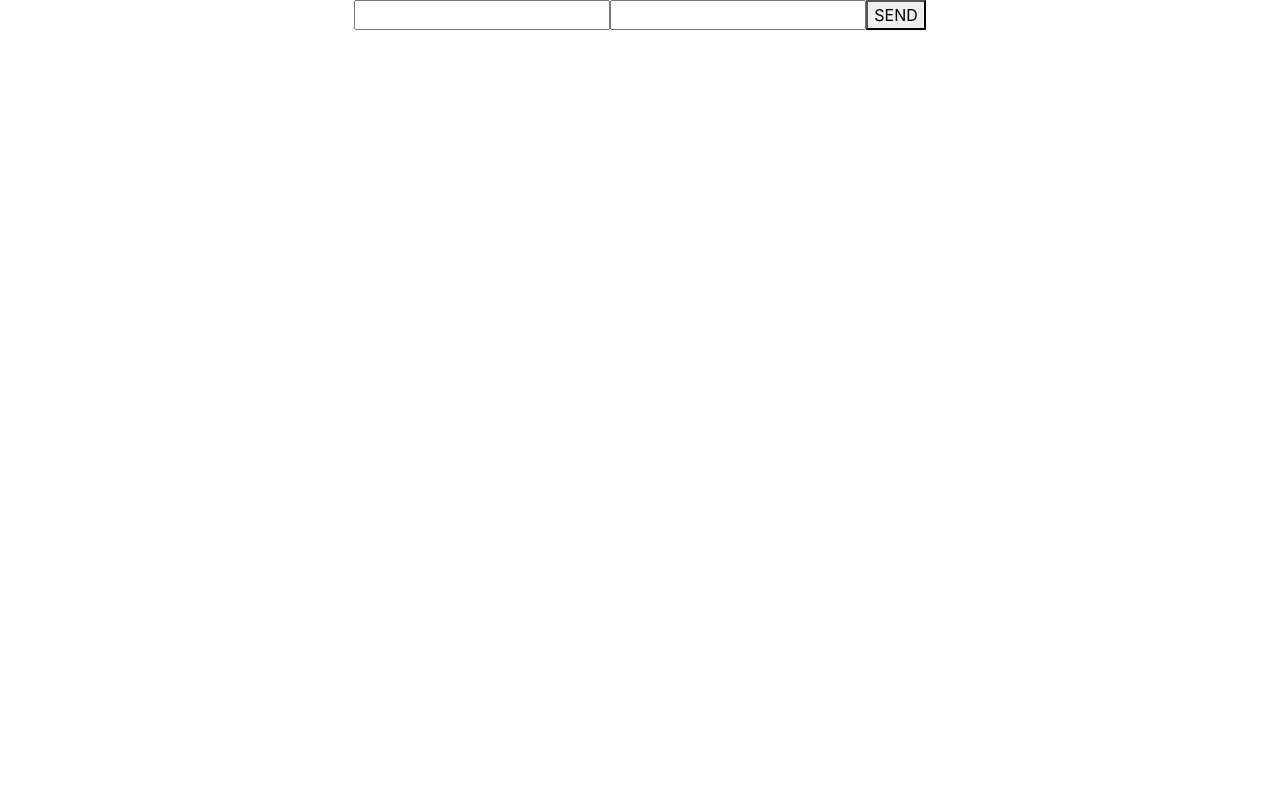
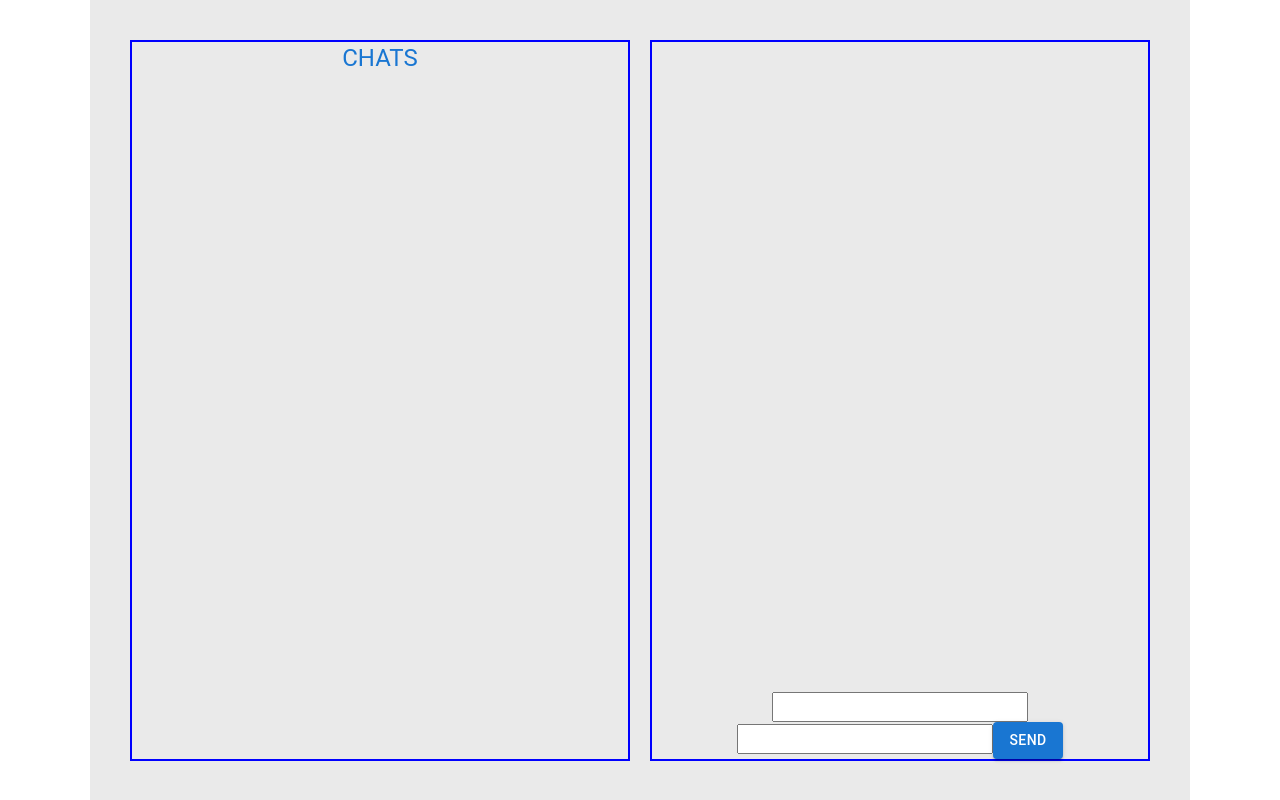
Before and after one commit to Sergey-TR/react, a React (Create React App) app: page / in a window 1280 px wide. Built offline with nearby package versions, Linux system fonts and the light colour scheme.

Commit message:
install material ui

```diff
--- a/package.json
+++ b/package.json
@@ -3,6 +3,10 @@
   "version": "0.1.0",
   "private": true,
   "dependencies": {
+    "@emotion/react": "^11.9.3",
+    "@emotion/styled": "^11.9.3",
+    "@mui/icons-material": "^5.8.4",
+    "@mui/material": "^5.8.4",
     "@testing-library/jest-dom": "^5.16.4",
     "@testing-library/react": "^13.3.0",
     "@testing-library/user-event": "^13.5.0",
--- /dev/null
+++ b/src/components/ChatList.jsx
@@ -0,0 +1,13 @@
+import React from "react";
+
+function ChatList () {
+
+
+    return (
+        <div>
+
+        </div>
+    )
+}
+
+export default ChatList;
--- a/src/components/Messenger.jsx
+++ b/src/components/Messenger.jsx
@@ -1,10 +1,34 @@
-import React, {useState, useEffect} from "react";
+import React, { useState, useEffect } from "react";
+import ChatList from "./ChatList";
+import {
+    Button,
+    Box,
+    TextField,
+    List,
+    Typography,
+    ThemeProvider,
+    createTheme,
+} from "@mui/material";
+import { blue } from "@mui/material/colors";
+
+const theme = createTheme({
+    palette: {
+        primary: {
+            main: blue[100],
+        }
+    },
+});
 
 function Messenger() {
 
     const [messageList, setMessageList] = useState([]);
     const [content, setContent] = useState('');
     const [author, setAuthor] = useState('');
+    const [list] = useState([
+        { name: 'Vue', id: '1' },
+        { name: 'React', id: '2' },
+        { name: 'Nodejs', id: '3' }
+    ]);
 
     useEffect(() => {
         setTimeout(() => {
@@ -30,7 +54,7 @@ function Messenger() {
 
     function botAnswer() {
         const lastAuthor = messageList[messageList.length - 1];
-        if(lastAuthor && lastAuthor.author) {
+        if (lastAuthor && lastAuthor.author) {
             setMessageList(prevState => [...prevState, {
                 id: getLastId(prevState),
                 content: `Сообщение автора ${lastAuthor.author} отправлено`
@@ -39,7 +63,17 @@ function Messenger() {
     }
 
     return (
-        <div>
+        <div className="wrapper">
+
+            <div className="wrapper-box">
+                <div className="chat-box">
+                    <Typography variant="h5" component="div" color="primary">CHATS</Typography>
+                    <ChatList>
+
+                    </ChatList>
+                </div>
+                <div className="messenger-box">
+                   <div className="messenger-content">
                    {messageList.map((message) => {
                         return (
                             <div key={message.id}>
@@ -48,11 +82,15 @@ function Messenger() {
                             </div>
                         )
                     })}
+                   </div>
                     <form onSubmit={submitHandler}>
-                <input value={content} onChange={(event) => setContent(event.target.value)}/>
-                <input value={author} onChange={(event) => setAuthor(event.target.value)}/>
-                <button type="submit">SEND</button>
+                        <input value={content} onChange={(event) => setContent(event.target.value)} />
+                        <input value={author} onChange={(event) => setAuthor(event.target.value)} />
+                        <Button type="submit" variant="contained">SEND</Button>
                     </form>
+                </div>
+            </div>
+
         </div>
     )
 
--- a/src/index.css
+++ b/src/index.css
@@ -24,11 +24,25 @@ code {
   flex-direction: column;
 }
 
-.content {
+.wrapper-box {
+  display: flex;
+  justify-content: space-between;
+}
+
+.messenger-box, .chat-box {
+  width: 50%;
+  display: flex;
+  flex-direction: column;
+  margin: 10px;
+  border: 2px solid blue;
+}
+
+.messenger-content {
   width: 100%;
   display: flex;
   flex-direction: column;
   height: calc(100vh - 150px);
+  overflow: auto;
 }
 
 .messageForm {
```
Also changed, not shown: 1 other file (tests, documents, lock files or other folders). Lines whose indentation alone changed are shown as unchanged.
